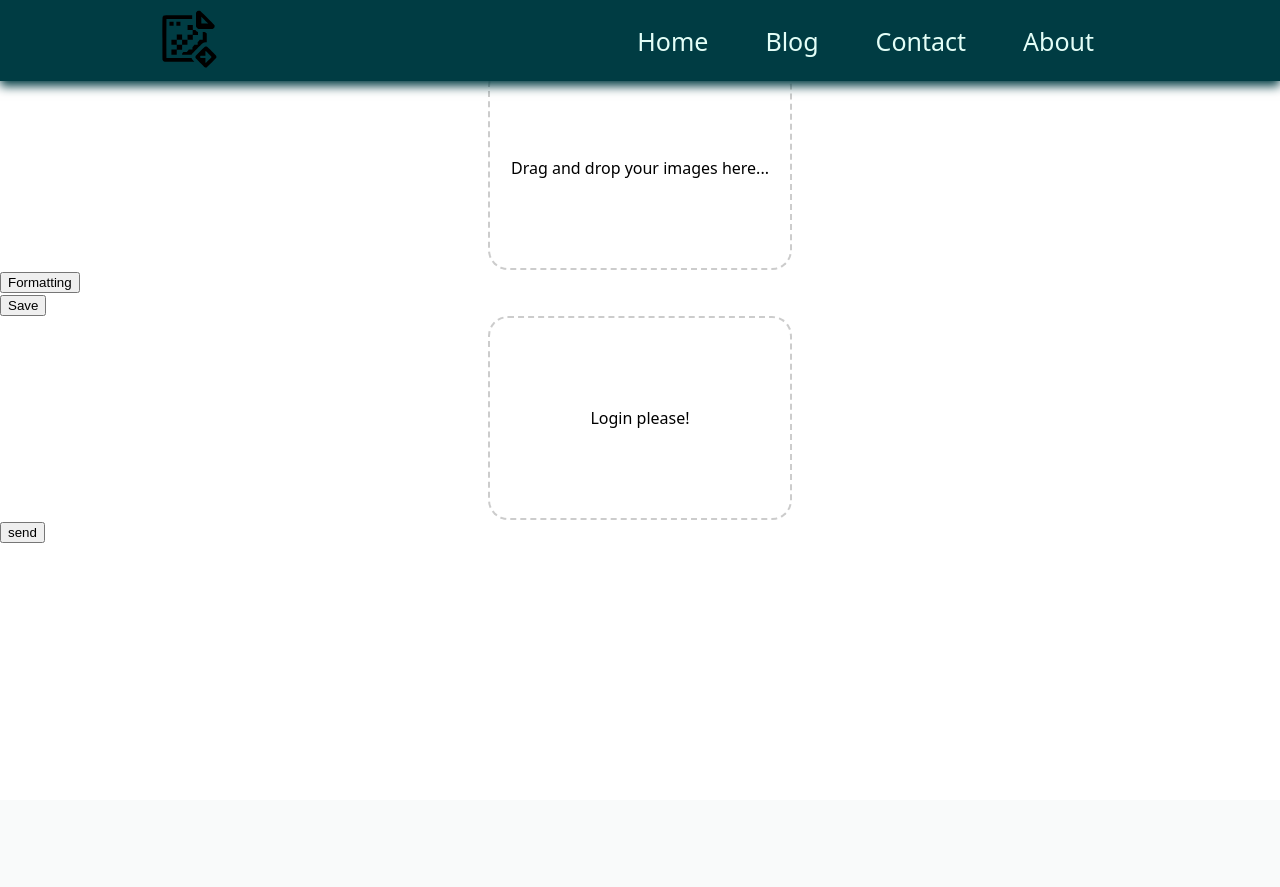
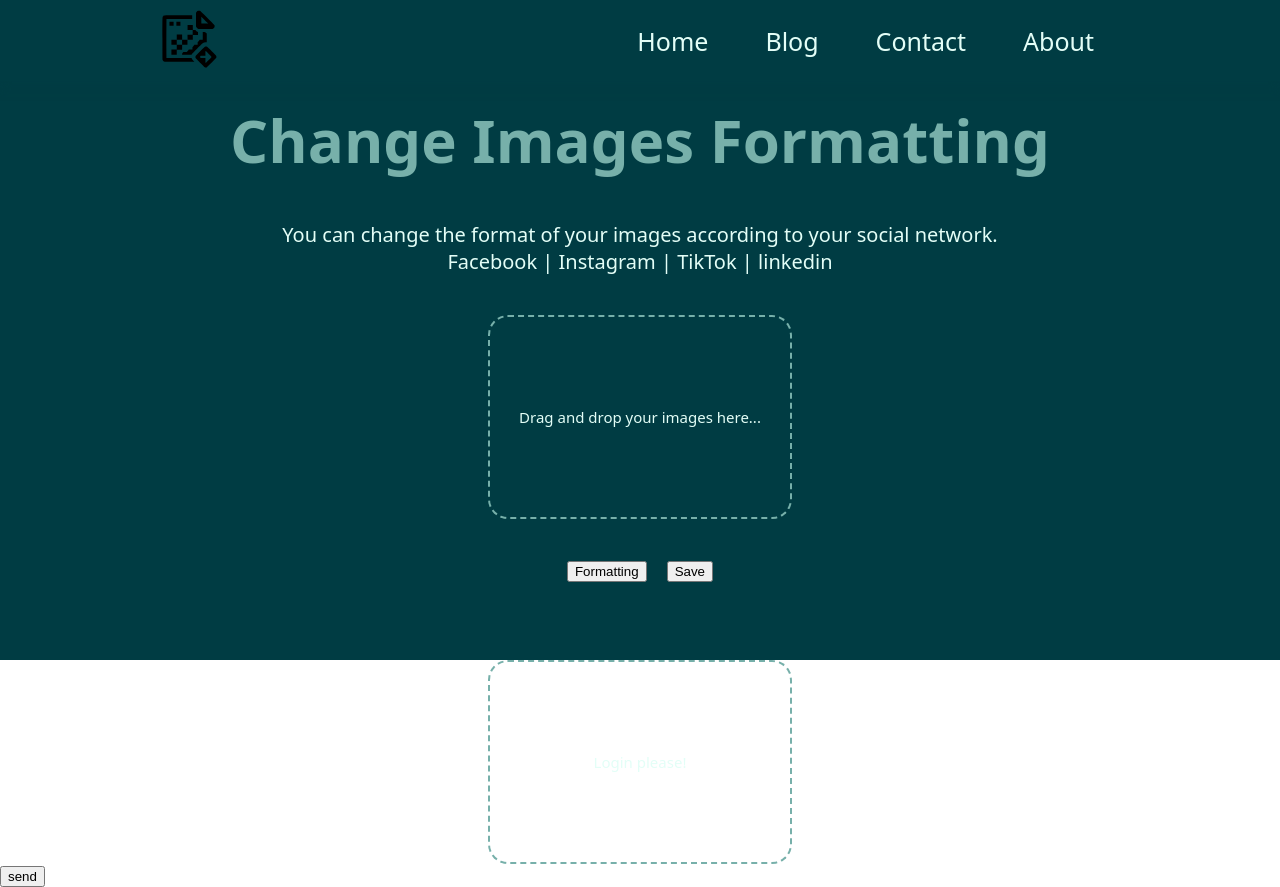
Before and after one commit to ProWilliam/Formating-images, a Flask app: page / in a window 1280 px wide. Before the commit the page ends 543 px from the top, so only its background shows below. Run offline with Flask 3, Linux system fonts and the light colour scheme.

Commit message:
color creation on dark mode variables, dotted area design is also added to insert image

```diff
--- a/static/css/indexStyle.css
+++ b/static/css/indexStyle.css
@@ -7,20 +7,60 @@ body {
   margin: 0;
 }
 
+.index-section {
+  display: flex;
+  align-items: center;
+  text-align: center;
+
+  padding-block-start: 20px;
+  inline-size: 100%;
+  block-size: 80vh;
+
+  background: var(--color-primary-dark);
+}
+
+.content-info{
+  inline-size: 100%;
+}
+
+.title-content strong {
+  font-size: 60px;
+  color: var(--color-tertiary-dark);
+}
+
+.description-content {
+  font-size: 20px;
+  margin: 2.5rem;
+  color: var(--color-quaternary-dark);
+}
+
 #drop-area {
   inline-size: 300px;
   block-size: 200px;
-  border: 2px dashed #ccc;
+  border: 2px dashed var(--color-tertiary-dark);
   border-radius: 20px;
   text-align: center;
   line-height: 200px;
   margin: 0 auto;
+  font-size: 15px;
+  color: var(--color-quaternary-dark);
 }
-#drop-area.dragover {
-  background-color: #f0f0f0;
-}
+
 #drop-area img {
   max-inline-size: 100%;
   max-block-size: 100%;
-  background-color: gray;
+  background-color: var(--color-tertiary-dark);
 }
+
+.resolution {
+  margin-block-start: 20px;
+  font-size: 20px;
+  color: var(--color-quaternary-dark);
+}
+
+.buttons {
+  display: flex;
+  place-content: center;
+  margin-block-start: 2.5rem;
+  gap: 20px;
+}
```
